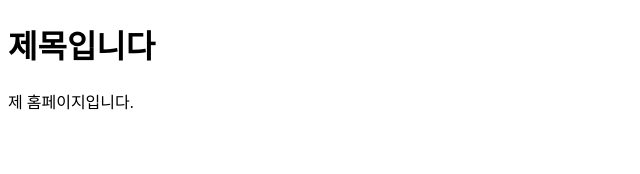
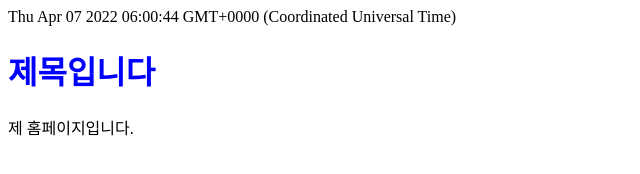
Before and after one commit to hoiku/hoiku.github.io, a plain HTML site: page index.html in a window 1280 px wide. Shown: the whole page, without its empty margins (0-640 px from the left). Drawn offline with Linux system fonts and the light colour scheme.

Commit message:
Update index.html

```diff
--- a/index.html
+++ b/index.html
@@ -1,6 +1,8 @@
 <!doctype html>
 <html>
 <head>
+	<link href="index.css" rel="stylesheet">
+	<script type="text/javascript" src="index.js"></script>
 	<title>Home page</title>
 	<meta charset="utf-8">
 </head>
```
